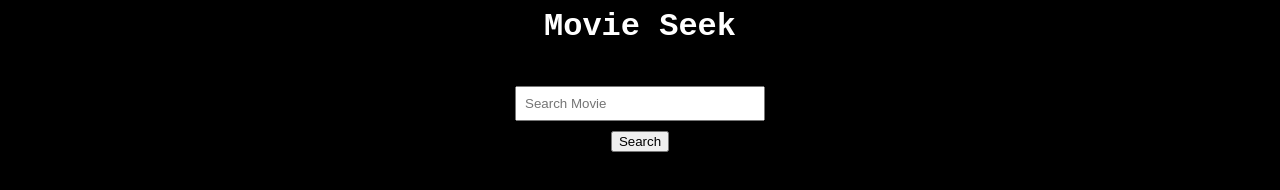
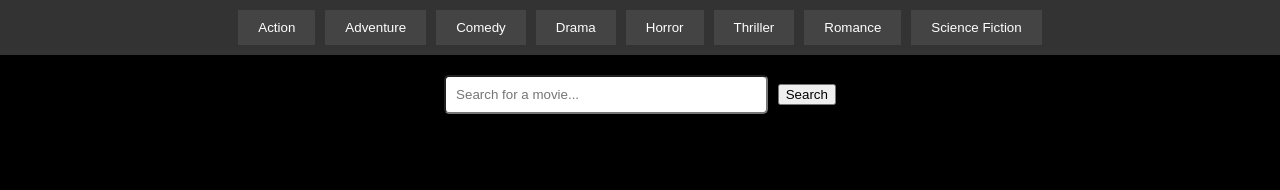
Before and after one commit to G-Kay88/MovieSeeker, a plain HTML site: page index.html in a window 1280 px wide. Drawn offline with Linux system fonts and the light colour scheme.

Commit message:
Update index.html

```diff
--- a/index.html
+++ b/index.html
@@ -1,3 +1,4 @@
+<!DOCTYPE html>
 <html lang="en">
 <head>
     <meta charset="UTF-8">
@@ -6,69 +7,73 @@
     <style>
         body {
             font-family: 'Courier New', Courier, monospace;
-            text-align: center;
             background-color: black;
             color: white;
+            text-align: center;
+            margin: 0;
         }
-        .nav {
+        .navbar {
+            background-color: #333;
+            padding: 10px;
             display: flex;
             justify-content: center;
             gap: 10px;
-            margin-bottom: 20px;
         }
-        .genreButton {
+        .navbar button {
             padding: 10px 20px;
-            background-color: gray;
+            background-color: #444;
             color: white;
             border: none;
             cursor: pointer;
-            transition: background 0.3s;
         }
-        .genreButton.active {
-            background-color: green;
+        .navbar button:hover {
+            background-color: #555;
         }
-        #searchContainer {
-            display: flex;
-            flex-direction: column;
-            align-items: center;
-            margin-bottom: 20px;
+        #searchBar {
+            margin: 20px auto;
         }
         #search {
-            padding: 8px;
-            width: 250px;
-            margin-bottom: 10px;
+            padding: 10px;
+            width: 300px;
+            border-radius: 5px;
+        }
+        .movieCard {
+            display: inline-block;
+            margin: 10px;
+            text-align: center;
+        }
+        .movieCard img {
+            width: 200px;
+            height: auto;
         }
         #movieContainer {
-            display: grid;
-            grid-template-columns: repeat(auto-fill, minmax(150px, 1fr));
-            gap: 10px;
+            display: flex;
+            flex-wrap: wrap;
             justify-content: center;
-        }
-        .movieCard img {
-            width: 100%;
-            height: auto;
-            cursor: pointer;
+            gap: 20px;
+            margin-top: 20px;
         }
     </style>
 </head>
 <body>
-
-    <h1>Movie Seek</h1>
-
-    <div class="nav" id="genreNav">
-        <!-- Genre buttons will be inserted here dynamically -->
+    <div class="navbar">
+        <button onclick="fetchMoviesByGenre(28)">Action</button>
+        <button onclick="fetchMoviesByGenre(12)">Adventure</button>
+        <button onclick="fetchMoviesByGenre(35)">Comedy</button>
+        <button onclick="fetchMoviesByGenre(18)">Drama</button>
+        <button onclick="fetchMoviesByGenre(27)">Horror</button>
+        <button onclick="fetchMoviesByGenre(53)">Thriller</button>
+        <button onclick="fetchMoviesByGenre(10749)">Romance</button>
+        <button onclick="fetchMoviesByGenre(878)">Science Fiction</button>
     </div>
 
-    <div id="searchContainer">
-        <input type="text" id="search" placeholder="Search Movie">
+    <div id="searchBar">
+        <input type="text" id="search" placeholder="Search for a movie...">
         <button onclick="movieSearch()">Search</button>
     </div>
 
-    <div id="movieContainer">
-        <!-- Movies will be displayed here -->
-    </div>
+    <div id="movieContainer"></div>
 
     <script src="MovieSeek.js"></script>
-
 </body>
 </html>
```
